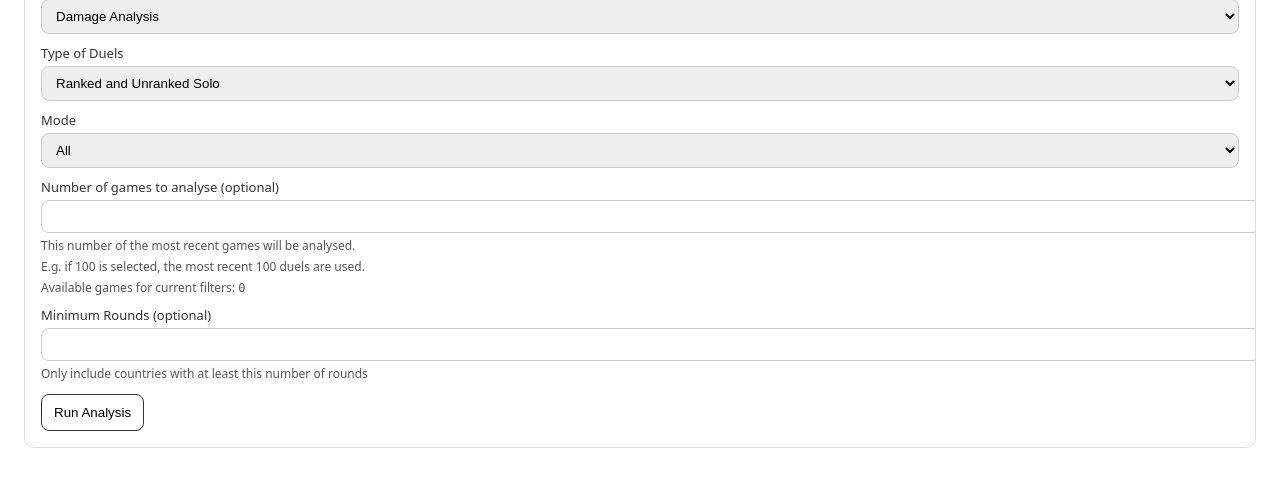
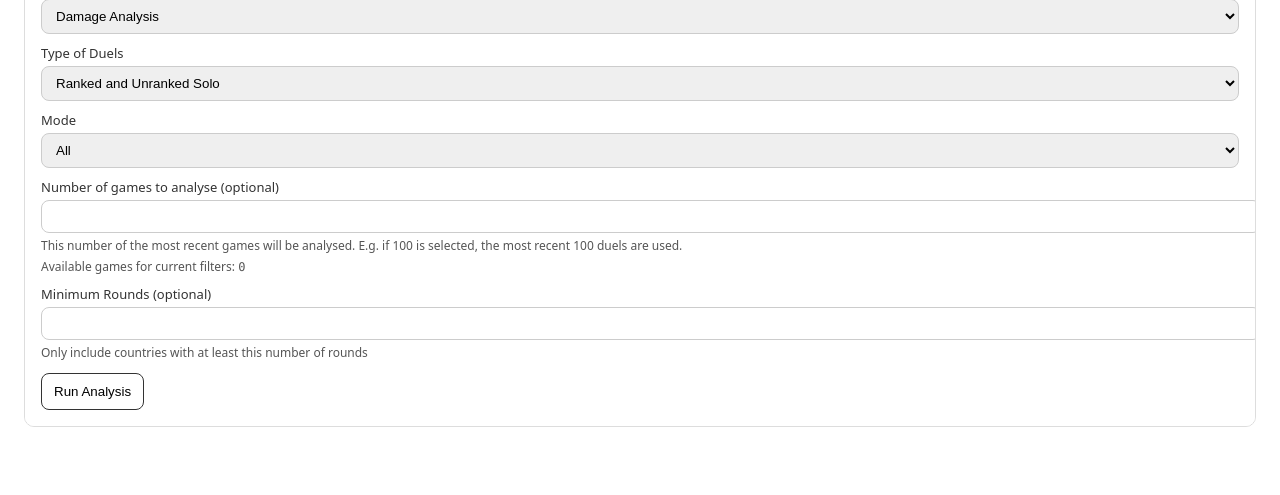
Before and after one commit to jonculver/geoguessr_stats, a FastAPI app: page / in a window 1280 px wide. Shown: the part 305-800 px from the top of the page. Run offline with FastAPI, Linux system fonts and the light colour scheme.

Commit message:
Max games help text: single line

```diff
--- a/geoguessr/web/templates/index.html
+++ b/geoguessr/web/templates/index.html
@@ -86,8 +86,7 @@
 
           <label>Number of games to analyse (optional)</label>
           <input type="number" name="max_games" min="1" value="{{ analyse.form.max_games if analyse and analyse.form.max_games is not none else '' }}" />
-          <div class="help">This number of the most recent games will be analysed.</div>
-          <div class="help">E.g. if 100 is selected, the most recent 100 duels are used.</div>
+          <div class="help">This number of the most recent games will be analysed. E.g. if 100 is selected, the most recent 100 duels are used.</div>
           <div class="help">Available games for current filters: <span class="mono" id="analyse-available-games">{{ analyse_available_games if analyse_available_games is not none else 0 }}</span></div>
 
           <label>Minimum Rounds (optional)</label>
@@ -251,8 +250,7 @@
 
           <label>Number of games to analyse (optional)</label>
           <input type="number" name="max_games" min="1" value="{{ cf.max_games if cf and cf.max_games is not none else '' }}" />
-          <div class="help">This number of the most recent games will be analysed.</div>
-          <div class="help">E.g. if 100 is selected, the most recent 100 duels are used.</div>
+          <div class="help">This number of the most recent games will be analysed. E.g. if 100 is selected, the most recent 100 duels are used.</div>
           <div class="help">Available games for current filters: <span class="mono" id="country-available-games">{{ country_available_games if country_available_games is not none else 0 }}</span></div>
 
           <label style="display:flex; align-items:center; gap:8px; margin-top: 12px;">
```
